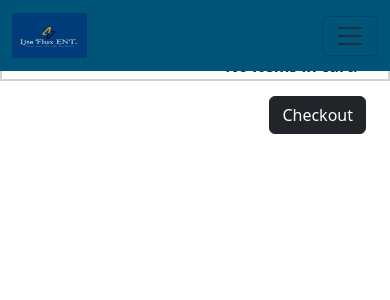
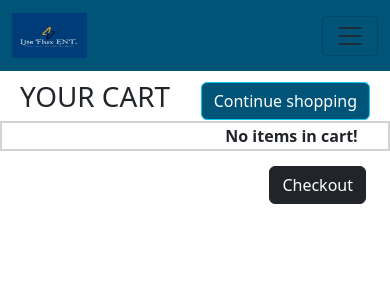
Before and after one commit to MuchokiDavid/lite-flux-ent, a React (Create React App) app: page /cart in a window 390 px wide. Shown: the top 300 px of the page. Built offline with nearby package versions, Linux system fonts and the light colour scheme.

Commit message:
Made the item section mobile responsive

```diff
--- a/src/Shop/CSS/Cart.css
+++ b/src/Shop/CSS/Cart.css
@@ -1,6 +1,6 @@
 div.cart
 {
-    margin-top: 10px;
+    margin-top: 80px;
 }
 div.cart > div.cart-header
 {
```
